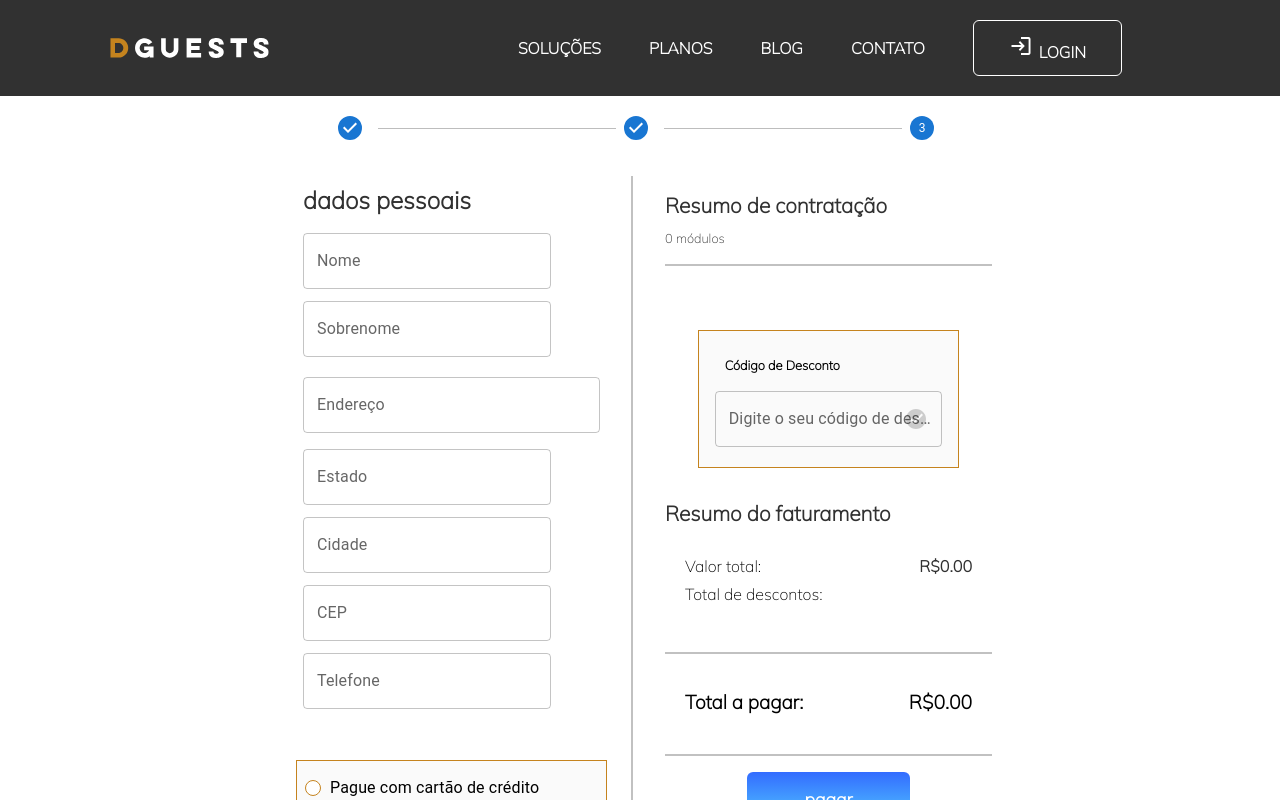
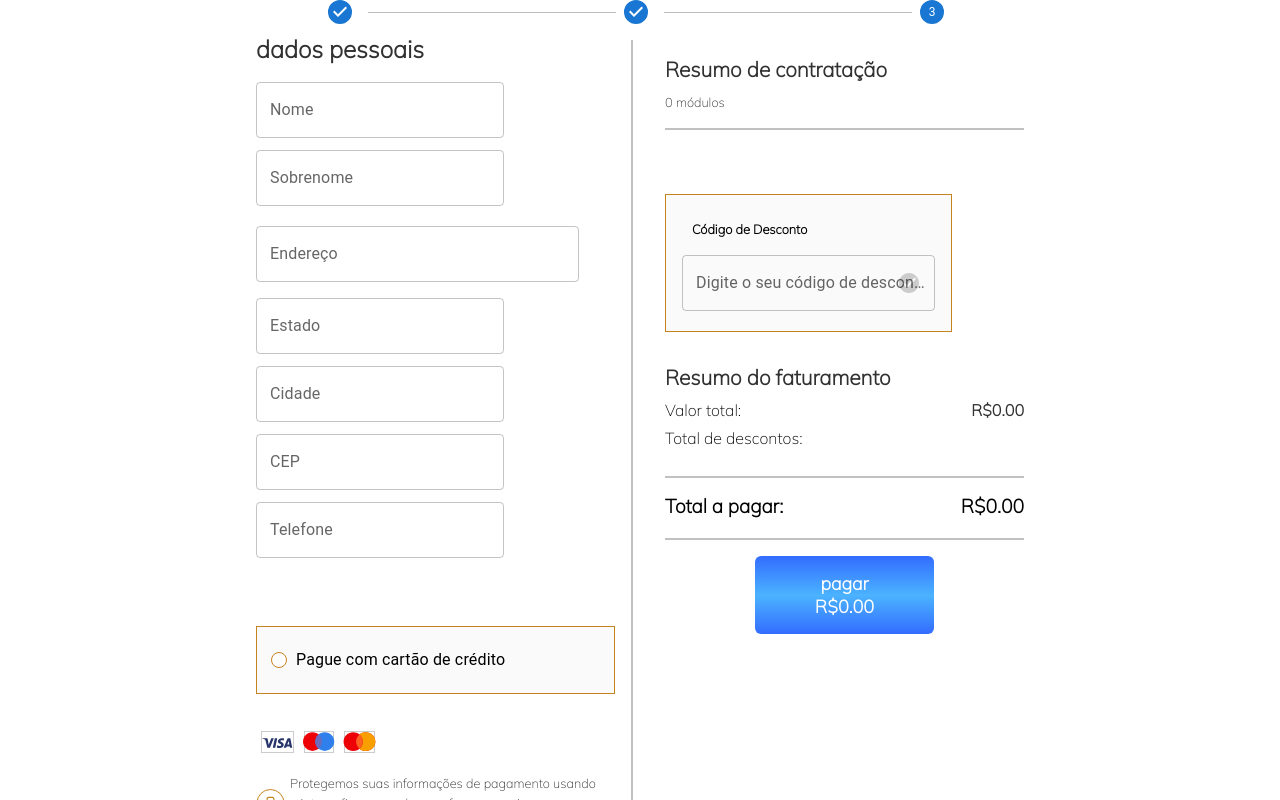
Before and after one commit to nubiadguests/prices, a React (Vite) app: page / in a window 1280 px wide. Shown: the top 800 px of the page. Built offline with nearby package versions, Linux system fonts and the light colour scheme.

Commit message:
styles change

```diff
--- a/package.json
+++ b/package.json
@@ -15,6 +15,7 @@
     "@mui/icons-material": "^5.14.9",
     "@mui/material": "^5.14.9",
     "@mui/styled-engine": "^5.14.9",
+    "@mui/styles": "^5.14.10",
     "add": "^2.0.6",
     "react": "^18.2.0",
     "react-dom": "^18.2.0",
--- a/src/Pages/Cadastro/styles.js
+++ b/src/Pages/Cadastro/styles.js
@@ -27,7 +27,7 @@ export const FormContainer = styled.div`
   display: flex;
   flex-direction: column;
   text-align: center;
-  padding: 20px;
+  /* padding: 20px; */
   margin: 0 auto;
 
   @media (max-width: 500px) {
@@ -70,7 +70,7 @@ export const ImageContainer = styled.div`
 export const StepContainer = styled.div`
   width: 60%;
   text-align: left;
-  padding: 20px;
+  /* padding: 20px; */
   margin: 0 auto;
 
   @media (max-width: 950px) {
--- a/src/components/PaymentForm/index.jsx
+++ b/src/components/PaymentForm/index.jsx
@@ -5,6 +5,8 @@ import {
   TextField,
   InputAdornment,
 } from "@mui/material";
+
+import {makeStyles} from "@mui/styles"
 import {
   Button,
   ContainerBox,
@@ -13,6 +15,7 @@ import {
   H2,
   H3,
   Infos,
+  InputsContainer,
   LineHorizontal,
   LineVertical,
   MainContainer,
@@ -34,7 +37,15 @@ import boletoIMG from "../../assets/cadastro/boleto.svg";
 import RowCard from "../rowCard";
 import CheckCircleIcon from "@mui/icons-material/CheckCircle";
 
+const useStyles = makeStyles((theme) => ({
+  responsiveTextField: {
+    width: "100%",
+  },
+}));
+
 function Payment() {
+  const classes = useStyles();
+
   const [formData, setFormData] = useState({
     nome: "",
     sobrenome: "",
@@ -104,8 +115,10 @@ function Payment() {
   return (
     <MainContainer>
       <StepContainer>
-        <div style={{ padding: "15px" }}>
+        <div>
           <H2>dados pessoais</H2>
+          <InputsContainer>
+
           <TextField
             type="text"
             name="nome"
@@ -137,7 +150,7 @@ function Payment() {
             label="Endereço"
             value={formData.endereco}
             onChange={handleChange}
-            className="responsive-text-field"
+            className={classes.responsiveTextField}
                       />
           <TextField
             type="text"
@@ -181,15 +194,19 @@ function Payment() {
             value={formData.telefone}
             onChange={handleChange}
           />
+          </InputsContainer>
         </div>
+        <ContainerBox >
         <div
             style={{
               border: "1px solid #C5831E",
               backgroundColor: "#fafafa",
-            margin: " 2rem 0.5rem 0",
-            padding: "10px",
+              marginTop: "2rem",
+              width: "100%",
+              padding: "16px",
             }}
           >
+
           <FormControlLabel
             control={
               <Checkbox
@@ -261,6 +278,7 @@ function Payment() {
             </>
           )}
           </div>
+        </ContainerBox>
         <div
           style={{ display: "flex", flexDirection: "row", marginTop: "10px" }}
         >
@@ -311,13 +329,15 @@ function Payment() {
           }}
         >
           <H3>Outras formas de pagamento</H3>
+          <ContainerBox>
 
           <div
             style={{
+              width: "100%",
               border: "1px solid #ccc",
               backgroundColor: "#fafafa",
               marginTop: "2rem",
-              padding: "15px",
+              padding: "10px",
               display: "flex",
               alignItems: "center",
             }}
@@ -373,6 +393,7 @@ function Payment() {
               }}
               />
           </div>
+          </ContainerBox>
 
           <div
             style={{
--- a/src/components/PaymentForm/styles.js
+++ b/src/components/PaymentForm/styles.js
@@ -17,7 +17,7 @@ export const MainContainer = styled.div`
 `;
 
 export const PaymentContainer = styled.div`
-  width: 50%;
+  width: 100%;
   text-align: left;
   margin-top: 1.4rem;
   margin-left: 1rem;
@@ -29,7 +29,7 @@ export const PaymentContainer = styled.div`
 `;
 
 export const StepContainer = styled.div`
-  width: 50%;
+  width: 100%;
   text-align: left;
 
   @media (max-width: 768px) {
@@ -47,7 +47,7 @@ export const H2 = styled.h2`
 `;
 
 export const P = styled.p`
-  color: var(--preto-preto-100, #313131);
+  color:  #313131;
   font-family: Mulish;
   font-size: 0.8em;
   font-style: normal;
@@ -85,7 +85,8 @@ export const LineHorizontal = styled.hr`
 export const ContainerBox = styled.div`
   display: flex;
   flex-direction: column;
-  align-items: center;
+  align-items: left;
+  text-align: left;
   justify-content: center;
   margin: 2rem 0;
 `;
@@ -104,13 +105,13 @@ export const ResultContainer = styled.div`
 
 export const Prices = styled.div`
   text-align: right;
-  padding: 20px;
+  /* padding: 20px; */
   align-self: flex-start;
   justify-content: flex-start;
 `;
 
 export const Infos = styled.div`
-  padding: 20px;
+  /* padding: 20px; */
   display: flex;
   flex-direction: column;
   justify-content: flex-start;
@@ -184,3 +185,8 @@ export const Button = styled.button`
     width: 100%;
   }
 `
+
+export const InputsContainer = styled.div`
+  width: 90%;
+
+`
--- a/src/components/navbar/index.jsx
+++ b/src/components/navbar/index.jsx
@@ -6,7 +6,7 @@ import login from "../../assets/login.svg";
 
 const NavbarContainer = styled.div`
   background-color: #313131;
-  width: 100%;
+  width: 100vw;
   padding: 20px 110px;
   display: flex;
   justify-content: space-between;
@@ -118,73 +118,73 @@ function Navbar() {
     setIsMobileMenuOpen(!isMobileMenuOpen);
   };
 
-  return (
-    <NavbarContainer>
-      <img src={logo} />
+  // return (
+  //   <NavbarContainer>
+  //     <img src={logo} />
 
-      <MobileMenuIcon onClick={toggleMobileMenu}>
-        &#9776;
-      </MobileMenuIcon>
+  //     <MobileMenuIcon onClick={toggleMobileMenu}>
+  //       &#9776;
+  //     </MobileMenuIcon>
 
-      <ButtonsContainer>
-        <Button
-          onClick={() => handleButtonClick("solucoes")}
-          isYellow={selectedButton === "solucoes"}
-        >
-          soluções
-        </Button>
-        <Button
-          onClick={() => handleButtonClick("planos")}
-          isYellow={selectedButton === "planos"}
-        >
-          planos
-        </Button>
-        <Button
-          onClick={() => handleButtonClick("blog")}
-          isYellow={selectedButton === "blog"}
-        >
-          blog
-        </Button>
-        <Button
-          onClick={() => handleButtonClick("contato")}
-          isYellow={selectedButton === "contato"}
-        >
-          contato
-        </Button>
+  //     <ButtonsContainer>
+  //       <Button
+  //         onClick={() => handleButtonClick("solucoes")}
+  //         isYellow={selectedButton === "solucoes"}
+  //       >
+  //         soluções
+  //       </Button>
+  //       <Button
+  //         onClick={() => handleButtonClick("planos")}
+  //         isYellow={selectedButton === "planos"}
+  //       >
+  //         planos
+  //       </Button>
+  //       <Button
+  //         onClick={() => handleButtonClick("blog")}
+  //         isYellow={selectedButton === "blog"}
+  //       >
+  //         blog
+  //       </Button>
+  //       <Button
+  //         onClick={() => handleButtonClick("contato")}
+  //         isYellow={selectedButton === "contato"}
+  //       >
+  //         contato
+  //       </Button>
 
-        <LoginButton> <img src={login} />Login</LoginButton>
-      </ButtonsContainer>
+  //       <LoginButton> <img src={login} />Login</LoginButton>
+  //     </ButtonsContainer>
 
-      <MobileMenu isOpen={isMobileMenuOpen}>
-        <Button
-          onClick={() => handleButtonClick("solucoes")}
-          isYellow={selectedButton === "solucoes"}
-        >
-          soluções
-        </Button>
-        <Button
-          onClick={() => handleButtonClick("planos")}
-          isYellow={selectedButton === "planos"}
-        >
-          planos
-        </Button>
-        <Button
-          onClick={() => handleButtonClick("blog")}
-          isYellow={selectedButton === "blog"}
-        >
-          blog
-        </Button>
-        <Button
-          onClick={() => handleButtonClick("contato")}
-          isYellow={selectedButton === "contato"}
-        >
-          contato
-        </Button>
-        <Button>Login</Button>
+  //     <MobileMenu isOpen={isMobileMenuOpen}>
+  //       <Button
+  //         onClick={() => handleButtonClick("solucoes")}
+  //         isYellow={selectedButton === "solucoes"}
+  //       >
+  //         soluções
+  //       </Button>
+  //       <Button
+  //         onClick={() => handleButtonClick("planos")}
+  //         isYellow={selectedButton === "planos"}
+  //       >
+  //         planos
+  //       </Button>
+  //       <Button
+  //         onClick={() => handleButtonClick("blog")}
+  //         isYellow={selectedButton === "blog"}
+  //       >
+  //         blog
+  //       </Button>
+  //       <Button
+  //         onClick={() => handleButtonClick("contato")}
+  //         isYellow={selectedButton === "contato"}
+  //       >
+  //         contato
+  //       </Button>
+  //       <Button>Login</Button>
 
-      </MobileMenu>
-    </NavbarContainer>
-  );
+  //     </MobileMenu>
+  //   </NavbarContainer>
+  // );
 }
 
 export default Navbar;
```
Also changed, not shown: 1 other file (tests, documents, lock files or other folders). Lines whose indentation alone changed are shown as unchanged.
